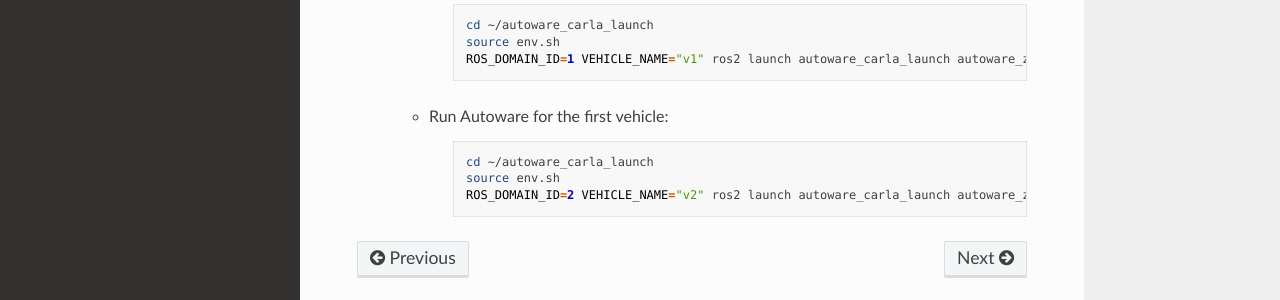
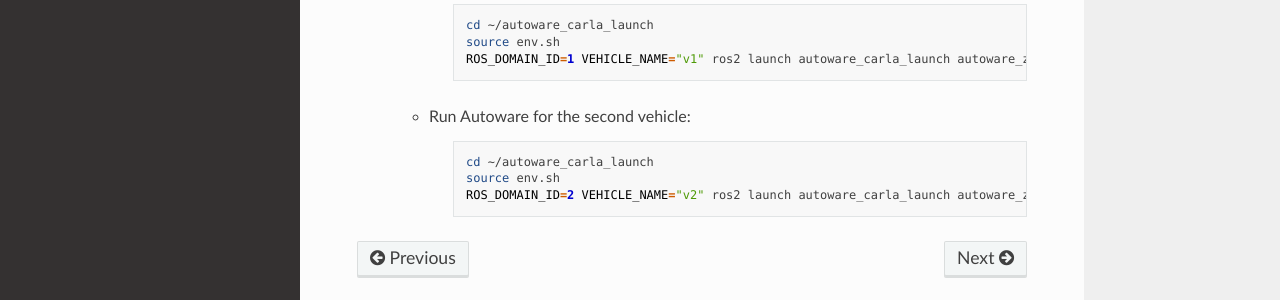
Before and after one commit to zeidk/seri_workshop_demo, a Sphinx documentation site: the page built from docs/getting_started/installation.rst, in a window 1280 px wide and 900 px high, scrolled down 4142 px. Shown: the part 488-788 px from the top of the window. Built offline with Sphinx 7.4.7 and the Read the Docs theme 2.0.0, drawn with Linux system fonts in a browser that asks for light colours.

Commit message:
documentation

```diff
--- a/docs/getting_started/installation.rst
+++ b/docs/getting_started/installation.rst
@@ -283,7 +283,7 @@
             source env.sh
             ROS_DOMAIN_ID=1 VEHICLE_NAME="v1" ros2 launch autoware_carla_launch autoware_zenoh.launch.xml
 
-    - Run Autoware for the first vehicle:
+    - Run Autoware for the second vehicle:
 
          .. code-block:: bash
             :class: no-copybutton
```
